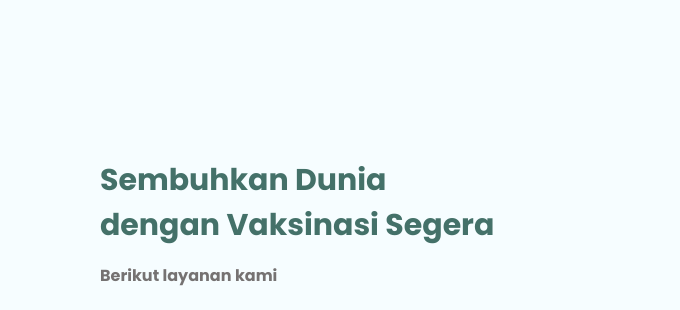
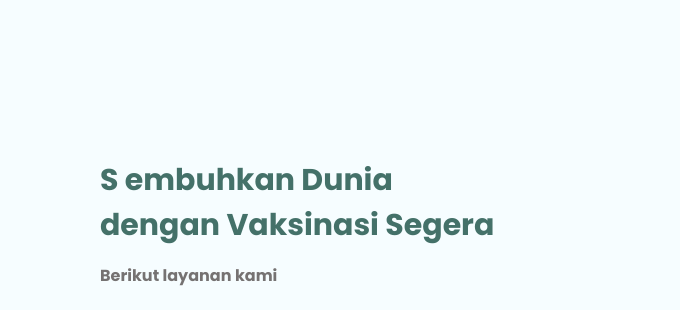
Before and after one commit to Mezzky/Padec, a plain HTML site: page index.html in a window 1280 px wide. Shown: the part 153-463 px from the top of the page, 0-680 px from the left. Drawn offline with Linux system fonts and the light colour scheme; grey boxes are pictures that could not be loaded.

Commit message:
Update index.html

```diff
--- a/index.html
+++ b/index.html
@@ -32,7 +32,7 @@
     <section id="home" class="home">
         <div class="home-content">
             <div class="motto">
-                <h2>Sembuhkan Dunia<br> dengan Vaksinasi Segera</h2>
+                <h2>S embuhkan Dunia<br> dengan Vaksinasi Segera</h2>
             </div>
             <p>Berikut layanan kami</p>
             <div class="btn">
```
